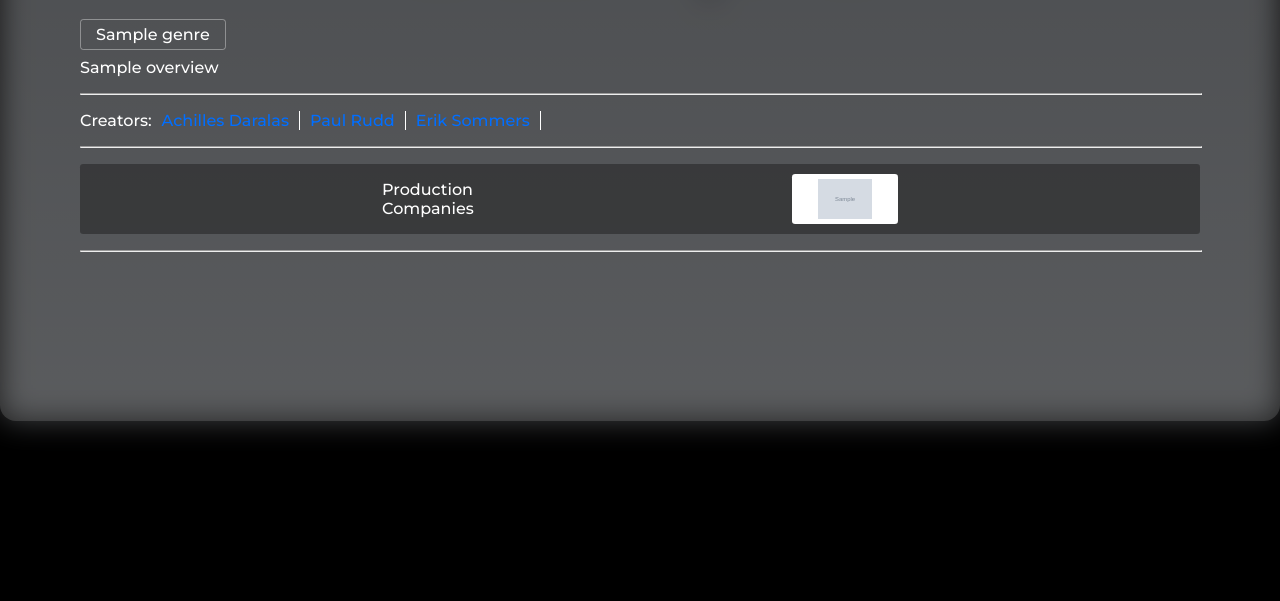
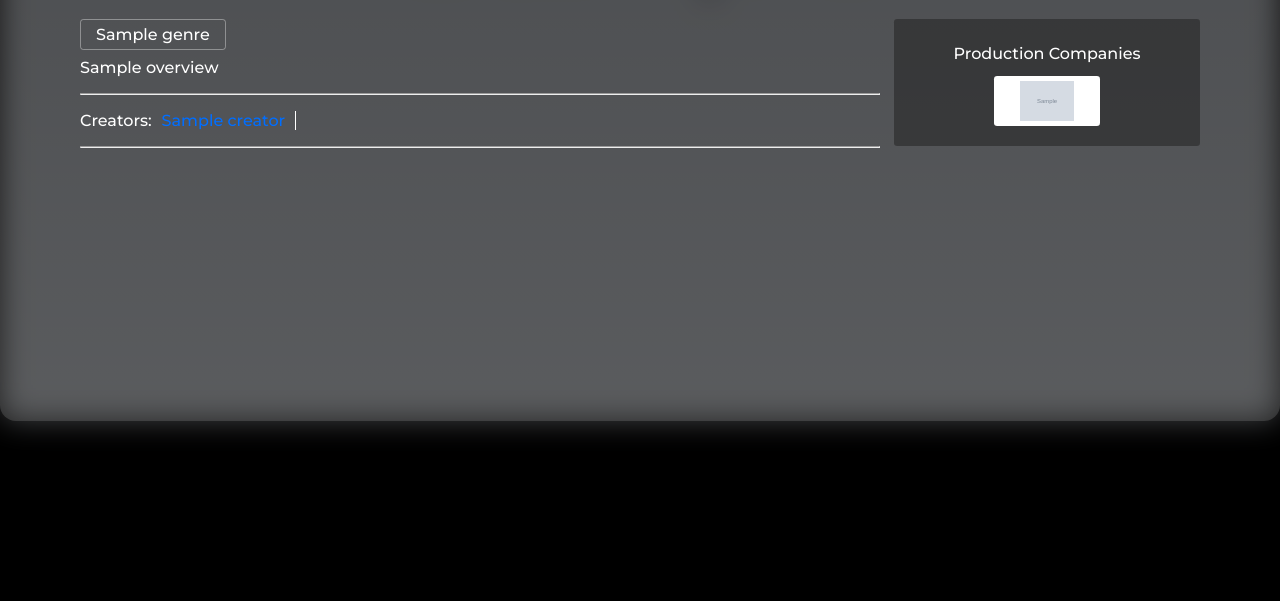
Before and after one commit to achintar0/TMDB-API-Website, a Django app: template movie_db/templates/movies/item-details.html in a window 1280 px wide. Shown: the part 679-1280 px from the top of the page. Run offline with Django 5.2, Linux system fonts and the light colour scheme; the template is opened without the code that fills it: most values are stand-ins (such as "Sample title", 1, 10 or a date in 2020); grey boxes marked "Sample" are stand-in pictures.

Commit message:
Add creators backend.

```diff
--- a/movie_db/templates/movies/item-details.html
+++ b/movie_db/templates/movies/item-details.html
@@ -84,17 +84,30 @@
                         <span>{{itemDetails.overview}}</span>
                     </div>
                     <hr>
-                    <div class="item-creators">
-                        <ul class="creators-container">
+
+
+                    <div class="item-credits">
+                        <ul class="credits-container">
+                            {% if itemDetails.media_type == 'tv' %}
                             Creators:
-                            <li><a href="#">Achilles Daralas</a></li>
-                            <li><a href="#">Paul Rudd</a></li>
-                            <li><a href="#">Erik Sommers</a></li>
+                                {% for creator in itemDetails.seriesCreators %}
+                                    <li><a href="#">{{creator.name}}</a></li>
+                                {% endfor %}
+                            {% else %}
+                            Creators:
+                            {% for creator in itemDetails.movieCreators %}
+                                <li><a href="#">{{creator.name}}</a></li>
+                            {% endfor %}
+                            {% endif %}
                         </ul>
                     </div>
+
+
+
                     <hr>
+                </div>
                 <div class="item-companies-container">
-                        <p>Production<br>Companies</p>
+                    <p>Production Companies</p>
                     {% for company in itemDetails.production_companies %}
                         {% if company.company_logo|slice:'-4:' == 'None' %}
                             <a><p>{{company.company_name}}</p></a>
@@ -102,8 +115,6 @@
                             <a href="#" alt="{{company.company_name}}"><img src="{{company.company_logo}}"></a>
                         {% endif %}
                     {% endfor %}
-                    </div>
-                    <hr>
                 </div>
             </div>
         </div>
--- a/movies/api_services.py
+++ b/movies/api_services.py
@@ -83,7 +83,7 @@ class TMDBClient:
             return data
         return itemData
 
-    def fetch_creators(item_id, media_type):
+    def fetch_credits(item_id, media_type):
         itemCast = []
         url = f'{TMDBClient.BASE_URL}/{media_type}/{item_id}/credits'
 
@@ -95,6 +95,6 @@ class TMDBClient:
         response = requests.get(url, params=params)
 
         if response.status_code == 200:
-            data = response.json().get('cast', [])
+            data = response.json()
             return data
         return itemCast
--- a/movies/static/styles/item-details.css
+++ b/movies/static/styles/item-details.css
@@ -178,10 +178,10 @@ body{
     flex-direction: row;
     justify-content: flex-start;
     align-items: flex-start;
-    padding: 20px 10px;
+    padding: 20px 0px;
 
     width: 100%;
-    height: 25em;
+    height: 100%;
     gap: 1em;
 }
 
@@ -190,7 +190,7 @@ body{
     flex-direction: column;
     justify-content: flex-start;
     align-items: flex-start;
-    flex: 2;
+    flex: 3;
     gap: 0.5em;
 }
 
@@ -225,16 +225,16 @@ body{
 .item-companies-container{
     display: flex;
     flex-direction: row;
-    justify-content: space-evenly;
+    justify-content: center;
     align-items: center;
+    flex-wrap: wrap;
     flex: 1;
-    gap: 1em;
+    gap: 0.5em;
     background: rgba(30, 30, 30, 0.5);
     border-radius: 0.2em;
 
-    width: 100%;
-    height: 10em;
-    padding: 10px 0px;
+    height: auto;
+    padding: 20px;
 }
 
 .item-companies-container > a{
@@ -272,13 +272,14 @@ body{
 
 .item-companies-container > p{
     margin: 0;
+    padding: 5px;
 }
 
-.item-creators{
+.item-credits{
     width: 100%;
 }
 
-.creators-container{
+.credits-container{
     width: 100%;
     display: flex;
     flex-direction: row;
@@ -289,7 +290,7 @@ body{
     list-style-type: none;
 }
 
-.creators-container > li > a{
+.credits-container > li > a{
     text-decoration: none;
     color: rgb(0, 110, 255);
     border-right: solid 1px white;
--- a/movies/views.py
+++ b/movies/views.py
@@ -11,6 +11,7 @@ from django.contrib.auth.mixins import LoginRequiredMixin
 
 class TrendingMovies(TemplateView):
     template_name = 'movies/home.html'
+
 
     def get(self, request):
         if self.request.user.is_authenticated:
```
Also changed, not shown: movies/data_setup.py (+36 -0 lines). Lines whose indentation alone changed are shown as unchanged.
